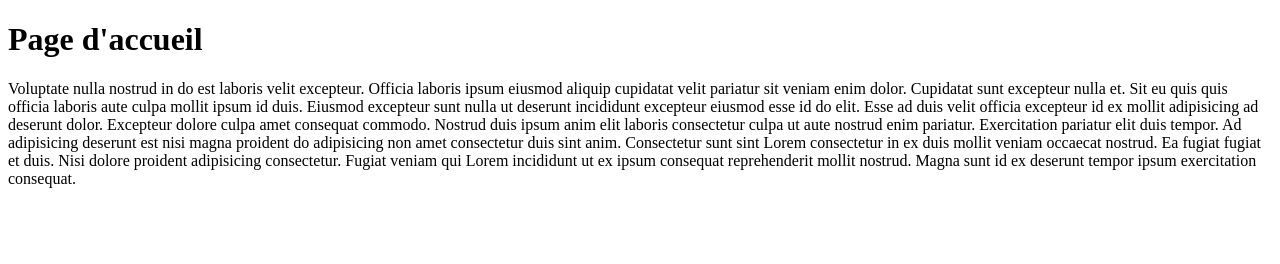
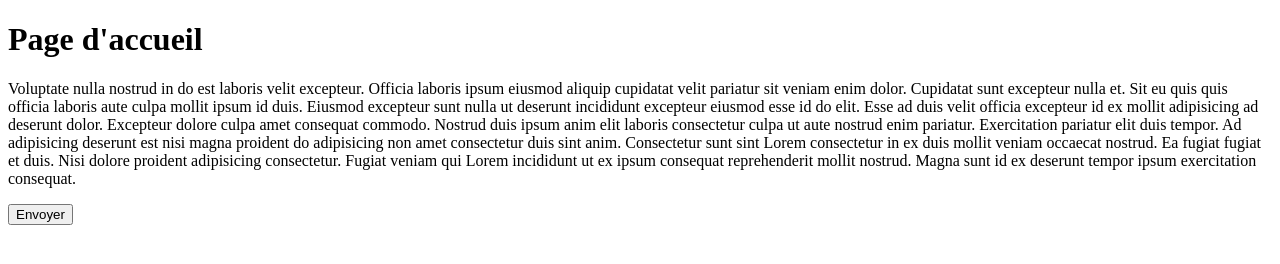
Before and after one commit to vao49/TestDamien, a plain HTML site: page index.html in a window 1280 px wide. Drawn offline with Linux system fonts and the light colour scheme.

Commit message:
Modif index

```diff
--- a/index.html
+++ b/index.html
@@ -13,5 +13,7 @@
 Esse ad duis velit officia excepteur id ex mollit adipisicing ad deserunt dolor. Excepteur dolore culpa amet consequat commodo. Nostrud duis ipsum anim elit laboris consectetur culpa ut aute nostrud enim pariatur. Exercitation pariatur elit duis tempor. Ad adipisicing deserunt est nisi magna proident do adipisicing non amet consectetur duis sint anim. Consectetur sunt sint Lorem consectetur in ex duis mollit veniam occaecat nostrud. Ea fugiat fugiat et duis.
 
 Nisi dolore proident adipisicing consectetur. Fugiat veniam qui Lorem incididunt ut ex ipsum consequat reprehenderit mollit nostrud. Magna sunt id ex deserunt tempor ipsum exercitation consequat.</p>
+
+<button>Envoyer</button>
 </body>
 </html>
```
